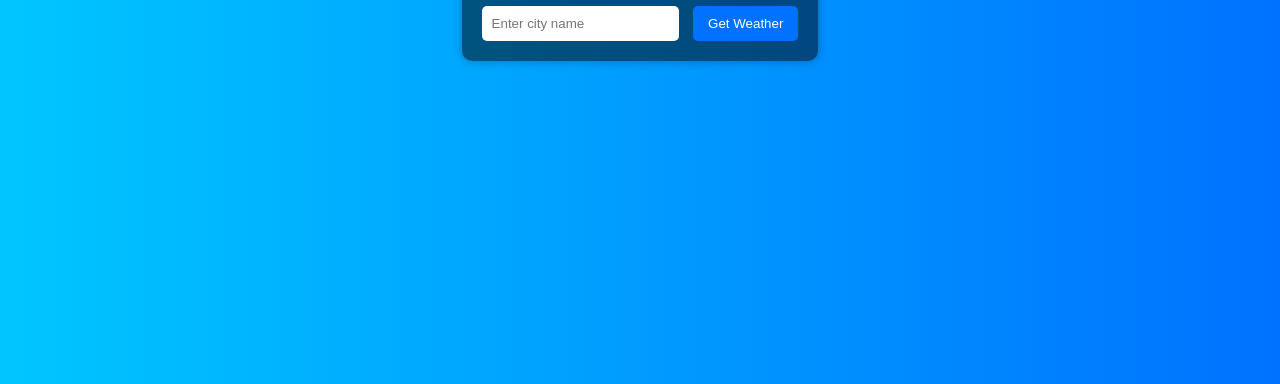
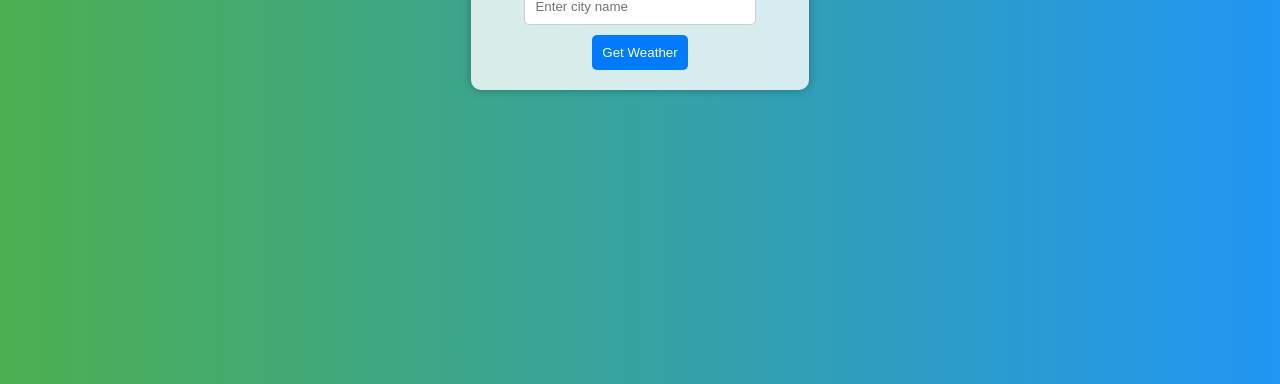
Before and after one commit to suryakartheek/weather-app, a plain HTML site: page index.html in a window 1280 px wide. Shown: the part 416-800 px from the top of the page. Drawn offline with Linux system fonts and the light colour scheme.

Commit message:
Update styles.css

```diff
--- a/styles.css
+++ b/styles.css
@@ -1,42 +1,43 @@
 body {
     margin: 0;
-    font-family: Arial, sans-serif;
-    background: linear-gradient(to right, #00c6ff, #0072ff);
-    color: white;
+    font-family: 'Montserrat', sans-serif;
     display: flex;
     justify-content: center;
     align-items: center;
     height: 100vh;
+    background: linear-gradient(to right, #4CAF50, #2196F3);
 }
 
 .container {
     text-align: center;
-    background: rgba(0, 0, 0, 0.5);
+    background-color: rgba(255, 255, 255, 0.8);
     padding: 20px;
     border-radius: 10px;
     box-shadow: 0 0 10px rgba(0, 0, 0, 0.3);
 }
 
-input {
+#city-input {
     padding: 10px;
+    margin: 10px 0;
+    width: 70%;
+    border: 1px solid #ccc;
+    border-radius: 5px;
+}
+
+#city-input-btn {
+    padding: 10px;
+    background-color: #007BFF;
+    color: #fff;
     border: none;
     border-radius: 5px;
-    margin-right: 10px;
-}
-
-button {
-    padding: 10px 15px;
-    border: none;
-    border-radius: 5px;
-    background-color: #0072ff;
-    color: white;
     cursor: pointer;
 }
 
-button:hover {
-    background-color: #005bb5;
+#city-input-btn:hover {
+    background-color: #0056b3;
 }
 
-#weatherResult {
-    margin-top: 20px;
+#weather-icon {
+    width: 100px;
+    height: 100px;
 }
```
